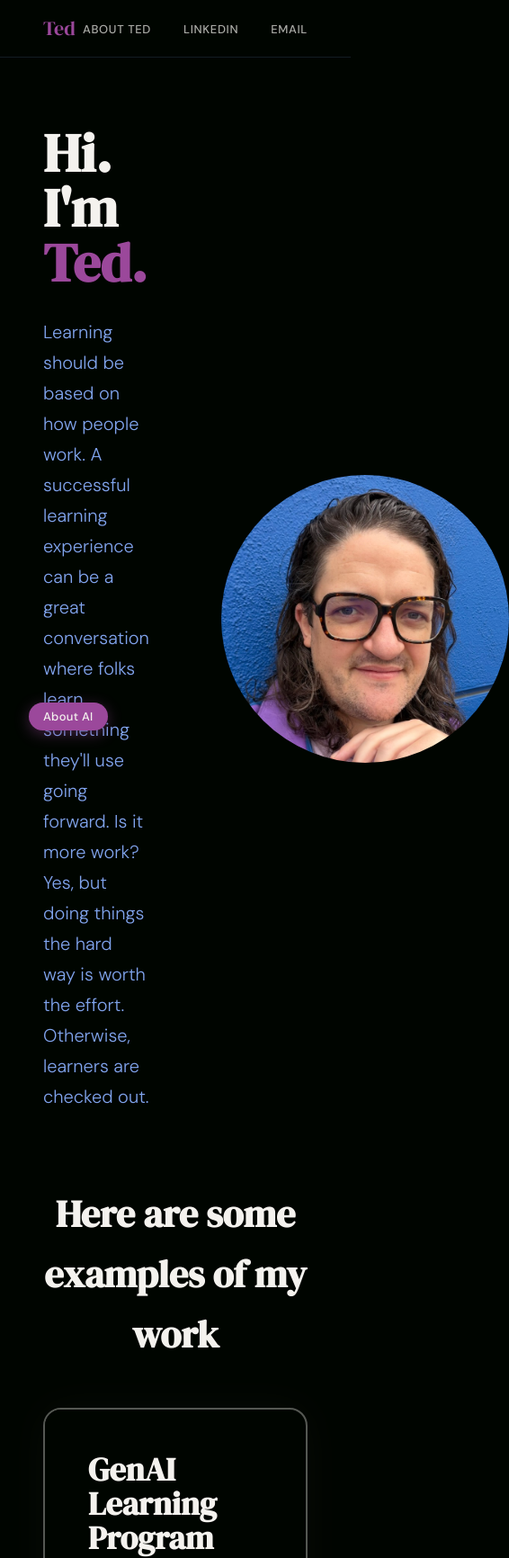
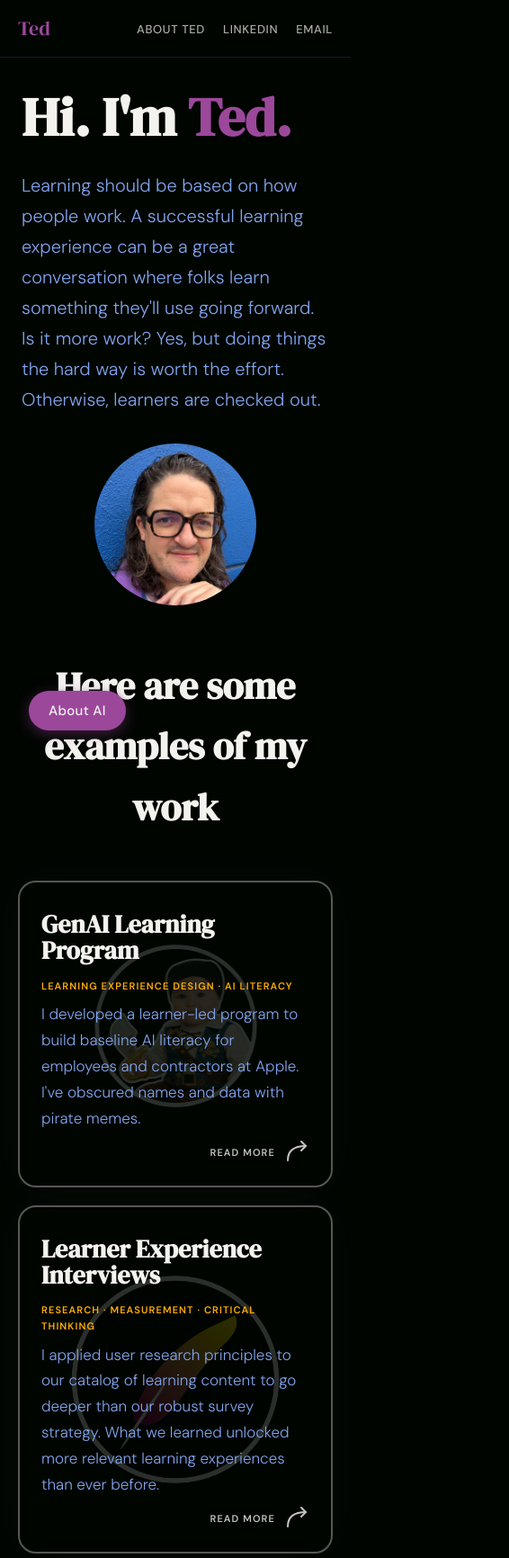
Before and after one commit to teddyrare/opentoted, a plain HTML site: page index.html in a window 390 px wide. Shown: the top 1732 px of the page at 90% size, 566 px wide, since content can reach past the window. Drawn offline with Linux system fonts and the light colour scheme.

Commit message:
Add mobile optimization across all pages
- index.html: hero stacks to single column; tile icons become centered watermarks at 17% opacity; CTA always visible; About AI button larger tap target
- about.html: chapters collapse to single column; images above text; image/card form visual unit with matched corner radii; spacing tightened within chapters
- case studies: portrait hero re-centers icon at 55% height with bottom-to-top gradient; side padding reduced
- style.css: nav padding and link gap reduced at 768px

Co-Authored-By: Claude Sonnet 4.6 <noreply@anthropic.com>

```diff
--- a/index.html
+++ b/index.html
@@ -206,6 +206,13 @@
       transform: translateY(-1px);
     }
 
+    @media (max-width: 768px) {
+      .ai-float-btn {
+        padding: 12px 22px;
+        font-size: 15px;
+      }
+    }
+
     /* ── AI MODAL ── */
     .ai-modal-backdrop {
       position: fixed;
@@ -273,6 +280,56 @@
       font-size: 17px;
       line-height: 1.75;
       color: rgba(245, 245, 240, 0.82);
+    }
+
+    /* ── MOBILE ── */
+    @media (max-width: 768px) {
+      .hero {
+        grid-template-columns: 1fr;
+        padding: 100px 24px 56px;
+        gap: 32px;
+      }
+      .hero-intro {
+        max-width: 100%;
+      }
+      .hero-photo {
+        width: 180px;
+        height: 180px;
+        margin: 0 auto;
+        display: block;
+      }
+      .work {
+        padding: 0 20px 72px;
+      }
+      .case-card {
+        padding: 32px 24px 60px;
+        min-height: 200px;
+      }
+      .case-card::before {
+        background: none;
+      }
+      .case-card-text {
+        width: 100%;
+      }
+      .case-card-visual {
+        width: 100%;
+        left: 0;
+        justify-content: center;
+        align-items: center;
+      }
+      .case-card-icon {
+        height: 80%;
+        transform: none;
+        opacity: 0.17;
+      }
+      .case-card-title {
+        font-size: clamp(28px, 7vw, 42px);
+      }
+      .case-card-cta {
+        bottom: 20px;
+        right: 20px;
+        opacity: 0.8;
+      }
     }
 
   </style>
--- a/style.css
+++ b/style.css
@@ -84,6 +84,16 @@ nav {
   width: 100%;
 }
 
+/* ── NAV MOBILE ── */
+@media (max-width: 768px) {
+  nav {
+    padding: 0 20px;
+  }
+  .nav-links {
+    gap: 20px;
+  }
+}
+
 /* ── COPYRIGHT ── */
 .copyright {
   text-align: center;
```
Also changed, not shown: about.html (+31 -0 lines), case-study-genai-v2.html (+21 -0 lines), case-study-keynote.html (+21 -0 lines), case-study-learner-interviews.html (+21 -0 lines).
